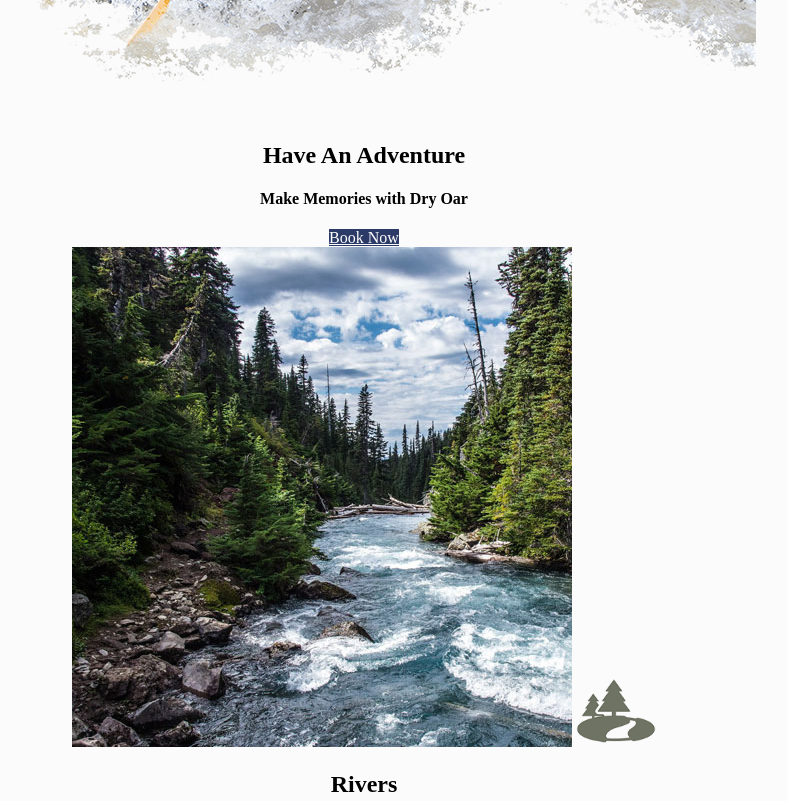
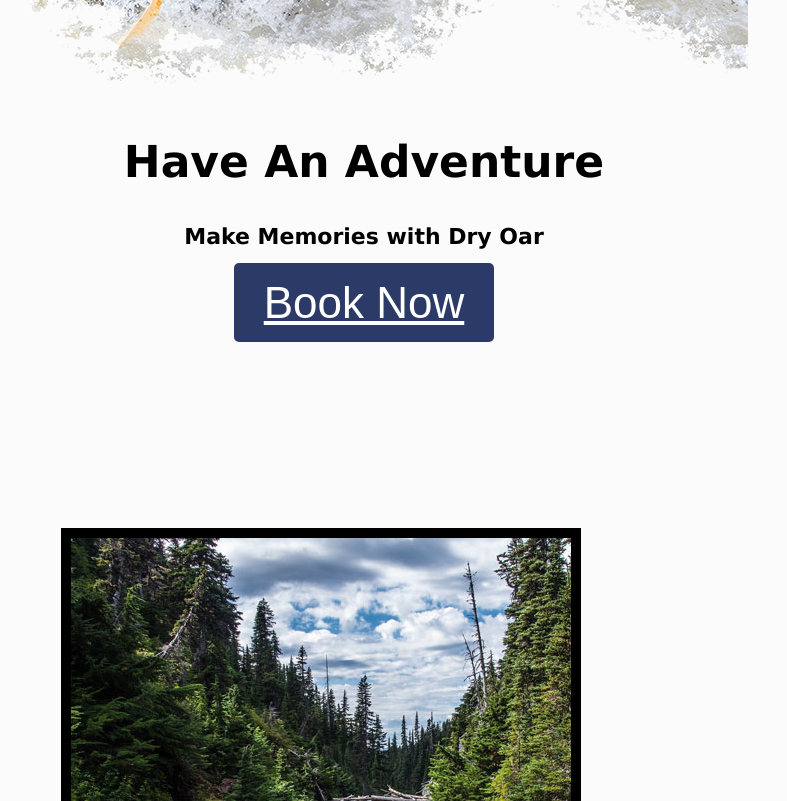
Before and after one commit to tonbot/wdd130, a plain HTML site: page wwr/index.html in a window 1280 px wide. Shown: the part 880-1681 px from the top of the page, without its empty margins (276-1063 px from the left). Drawn offline with Linux system fonts and the light colour scheme.

Commit message:
new commit

```diff
--- a/wwr/styles/style.css
+++ b/wwr/styles/style.css
@@ -6,18 +6,30 @@ nav a{
     text-align: center;
     color:#fff;
     text-decoration: none;
+    padding: 35px;
 }
 #hero-msg h1, #hero-msg h4{
     text-align: center;
+    font-family: 'Lucida Sans', 'Lucida Sans Regular', 'Lucida Grande', 'Lucida Sans Unicode', Geneva, Verdana, sans-serif;
+
 }
 .button-box{
     text-align: center;
 }
 main section{
     text-align: center;
+
+}
+main section img{
+
+    box-sizing: border-box;
 }
 body{
     background-color: #fcfbfb;
+    font-size: 22px;
+    font-family: Raleway, Arial, sans-serif;
+    margin: 0;
+    padding: 0;
 }
 header{
     background-color: #2B3A67;
@@ -29,23 +41,39 @@ nav a:hover{
 .book, .join{
     background-color:#2B3A67;
     color: #fff;
+    font-size: 2em;
+    padding: 15px 30px;
+    border-radius : 5px ;
+    margin-top: 50px;
 }
 .book:hover, .join:hover{
     background-color:#fff;
     color: #2B3A67;
+
 }
 #background {
     height: 725px;
     background-color:#B3AF8F;
     color:#fff;
 }
+.rivers-card, .camping-card, .rapids-card {
+    margin: 200px 0;
+}
 .msg{
     background-color:#B3AF8F;
     color:#fff;
+    line-height: 1.5em;
+    padding: 35px;
+}
+.msg p{
+   font-size: 8em;
+   padding-bottom: 15px;
 }
 footer{
     background-color: #2B3A67;
     color:#fff;
+    padding: 25px 50px;
+    margin-top: 200px;
 }
 footer a{
     background-color: #2B3A67;
@@ -54,6 +82,26 @@ footer a{
 footer h3 a:hover{
     text-decoration: underline;
 }
+footer .social img{
+    text-decoration: underline;
+    padding-top: 15px;
+}
 .icon {
     width: 80px;
+    padding-top: 10px;
 }
+.home-title {
+    font-family: 'Rock Salt', 'Bradley Hand', sans-serif;
+    font-size: 2em;
+    margin-top: 10px;
+}
+h2 {
+    margin: 0;
+    font-family: 'Lucida Sans', 'Lucida Sans Regular', 'Lucida Grande', 'Lucida Sans Unicode', Geneva, Verdana, sans-serif;
+}
+#logo_link{
+    padding-top: 5px;
+}
+.card-img{
+    border : 10px solid black
+}
```
